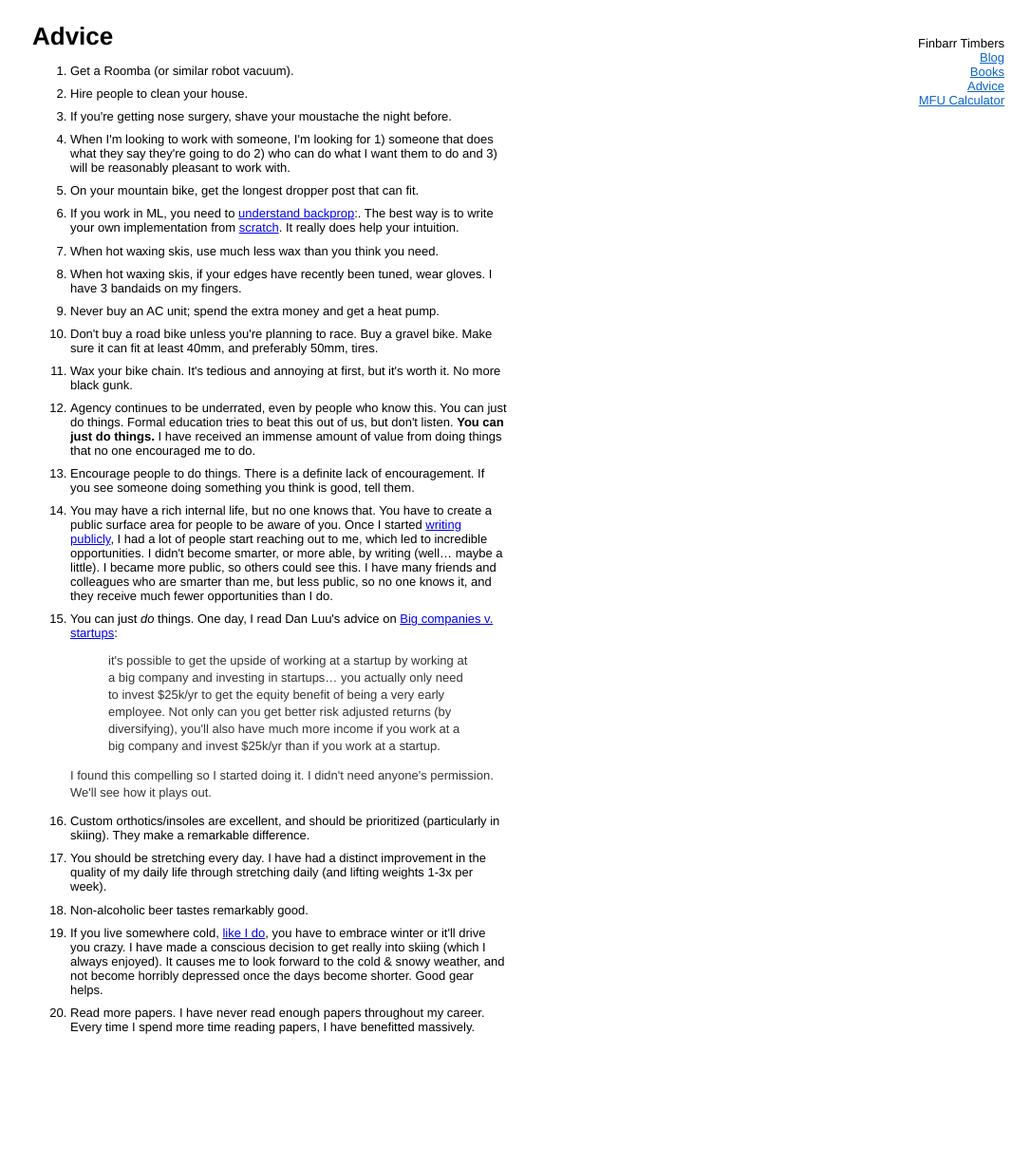
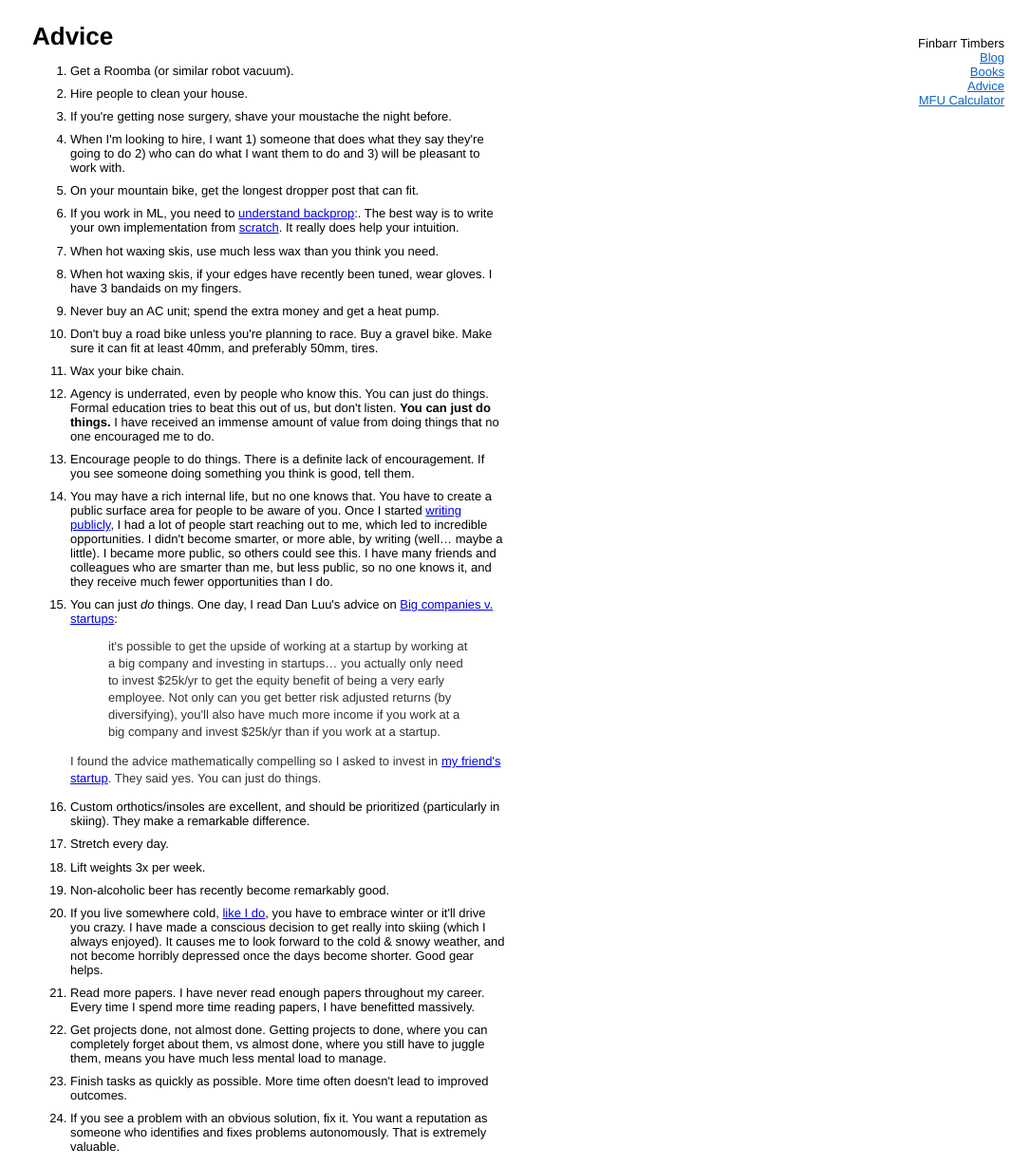
Before and after one commit to finbarrtimbers/finbarrtimbers.github.io, a Jekyll site: the page built from advice.md, in a window 1280 px wide. Shown: the whole page at 95% size, without its empty margins (194-1280 px from the left). Built offline with Jekyll 4.4.1, drawn with Linux system fonts in a browser that asks for light colours; before the commit the page ends 1102 px from its top, so only the background shows below that.

Commit message:
Revise advice entries for clarity and structure
Updated advice list for clarity and conciseness.

```diff
--- a/advice.md
+++ b/advice.md
@@ -7,23 +7,27 @@ permalink: /advice
 1. Get a Roomba (or similar robot vacuum).
 2. Hire people to clean your house.
 3. If you're getting nose surgery, shave your moustache the night before.
-4. When I'm looking to work with someone, I'm looking for 1) someone that does what they say they're going to do 2) who can do what I want them to do and 3) will be reasonably pleasant to work with.
+4. When I'm looking to hire, I want 1) someone that does what they say they're going to do 2) who can do what I want them to do and 3) will be pleasant to work with.
 5. On your mountain bike, get the longest dropper post that can fit.
 6.  If you work in ML, you need to [understand backprop](https://karpathy.medium.com/yes-you-should-understand-backprop-e2f06eab496b):. The best way is to write your own implementation from [scratch](https://colab.research.google.com/drive/1KDSJKhZDd5fdbnLTalPKcjS_IDu0Q968#scrollTo=XmS23jQ5U7Nw). It really does help your intuition.
 7. When hot waxing skis, use much less wax than you think you need.
 8. When hot waxing skis, if your edges have recently been tuned, wear gloves. I have 3 bandaids on my fingers.
 9. Never buy an AC unit; spend the extra money and get a heat pump.
 10. Don't buy a road bike unless you're planning to race. Buy a gravel bike. Make sure it can fit at least 40mm, and preferably 50mm, tires.
-11. Wax your bike chain. It's tedious and annoying at first, but it's worth it. No more black gunk.
-12. Agency continues to be underrated, even by people who know this. You can just do things. Formal education tries to beat this out of us, but don't listen. **You can just do things.** I have received an immense amount of value from doing things that no one encouraged me to do.
+11. Wax your bike chain.
+12. Agency is underrated, even by people who know this. You can just do things. Formal education tries to beat this out of us, but don't listen. **You can just do things.** I have received an immense amount of value from doing things that no one encouraged me to do.
 13. Encourage people to do things. There is a definite lack of encouragement. If you see someone doing something you think is good, tell them.
 14. You may have a rich internal life, but no one knows that. You have to create a public surface area for people to be aware of you. Once I started [writing publicly](https://www.artfintel.com/), I had a lot of people start reaching out to me, which led to incredible opportunities. I didn't become smarter, or more able, by writing (well... maybe a little). I became more public, so others could see this. I have many friends and colleagues who are smarter than me, but less public, so no one knows it, and they receive much fewer opportunities than I do.
 15. You can just *do* things. One day, I read Dan Luu's advice on [Big companies v. startups](https://danluu.com/startup-tradeoffs/):
     > it's possible to get the upside of working at a startup by working at a big company and investing in startups... you actually only need to invest $25k/yr to get the equity benefit of being a very early employee. Not only can you get better risk adjusted returns (by diversifying), you'll also have much more income if you work at a big company and invest $25k/yr than if you work at a startup.
 
-    I found this compelling so I started doing it. I didn't need anyone's permission. We'll see how it plays out.
+    I found the advice mathematically compelling so I asked to invest in [my friend's startup](https://rlcore.ai/). They said yes. You can just do things.
 16. Custom orthotics/insoles are excellent, and should be prioritized (particularly in skiing). They make a remarkable difference.
-17. You should be stretching every day. I have had a distinct improvement in the quality of my daily life through stretching daily (and lifting weights 1-3x per week).
-18. Non-alcoholic beer tastes remarkably good.
-19. If you live somewhere cold, [like I do](https://en.wikipedia.org/wiki/Climate_of_Edmonton), you have to embrace winter or it'll drive you crazy. I have made a conscious decision to get really into skiing (which I always enjoyed). It causes me to look forward to the cold & snowy weather, and not become horribly depressed once the days become shorter. Good gear helps.
-20. Read more papers. I have never read enough papers throughout my career. Every time I spend more time reading papers, I have benefitted massively.
+17. Stretch every day.
+18. Lift weights 3x per week.
+19. Non-alcoholic beer has recently become remarkably good.
+20. If you live somewhere cold, [like I do](https://en.wikipedia.org/wiki/Climate_of_Edmonton), you have to embrace winter or it'll drive you crazy. I have made a conscious decision to get really into skiing (which I always enjoyed). It causes me to look forward to the cold & snowy weather, and not become horribly depressed once the days become shorter. Good gear helps.
+21. Read more papers. I have never read enough papers throughout my career. Every time I spend more time reading papers, I have benefitted massively.
+22. Get projects done, not almost done. Getting projects to done, where you can completely forget about them, vs almost done, where you still have to juggle them, means you have much less mental load to manage.
+23. Finish tasks as quickly as possible. More time often doesn't lead to improved outcomes.
+24. If you see a problem with an obvious solution, fix it. You want a reputation as someone who identifies and fixes problems autonomously. That is extremely valuable.
```
